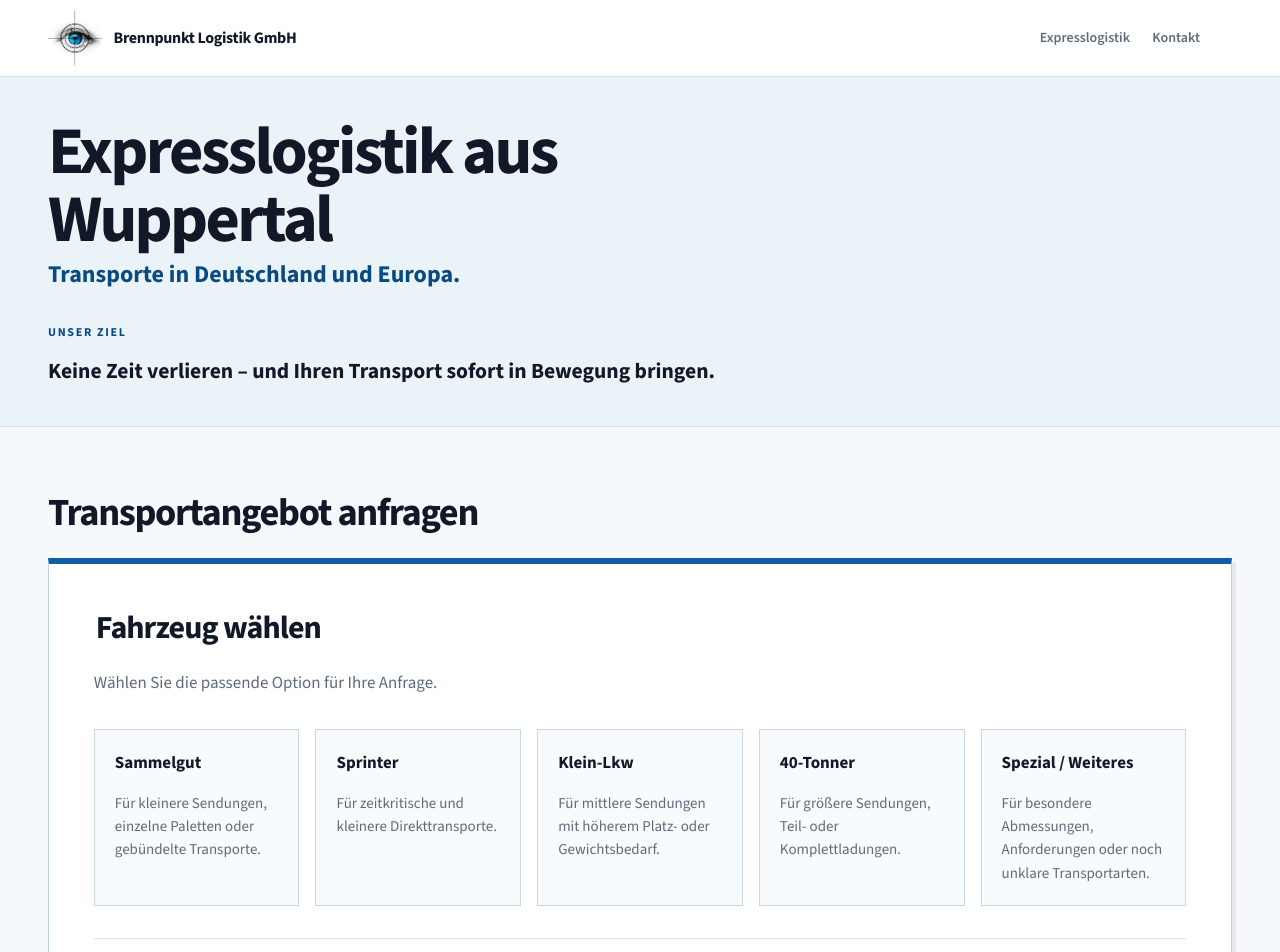
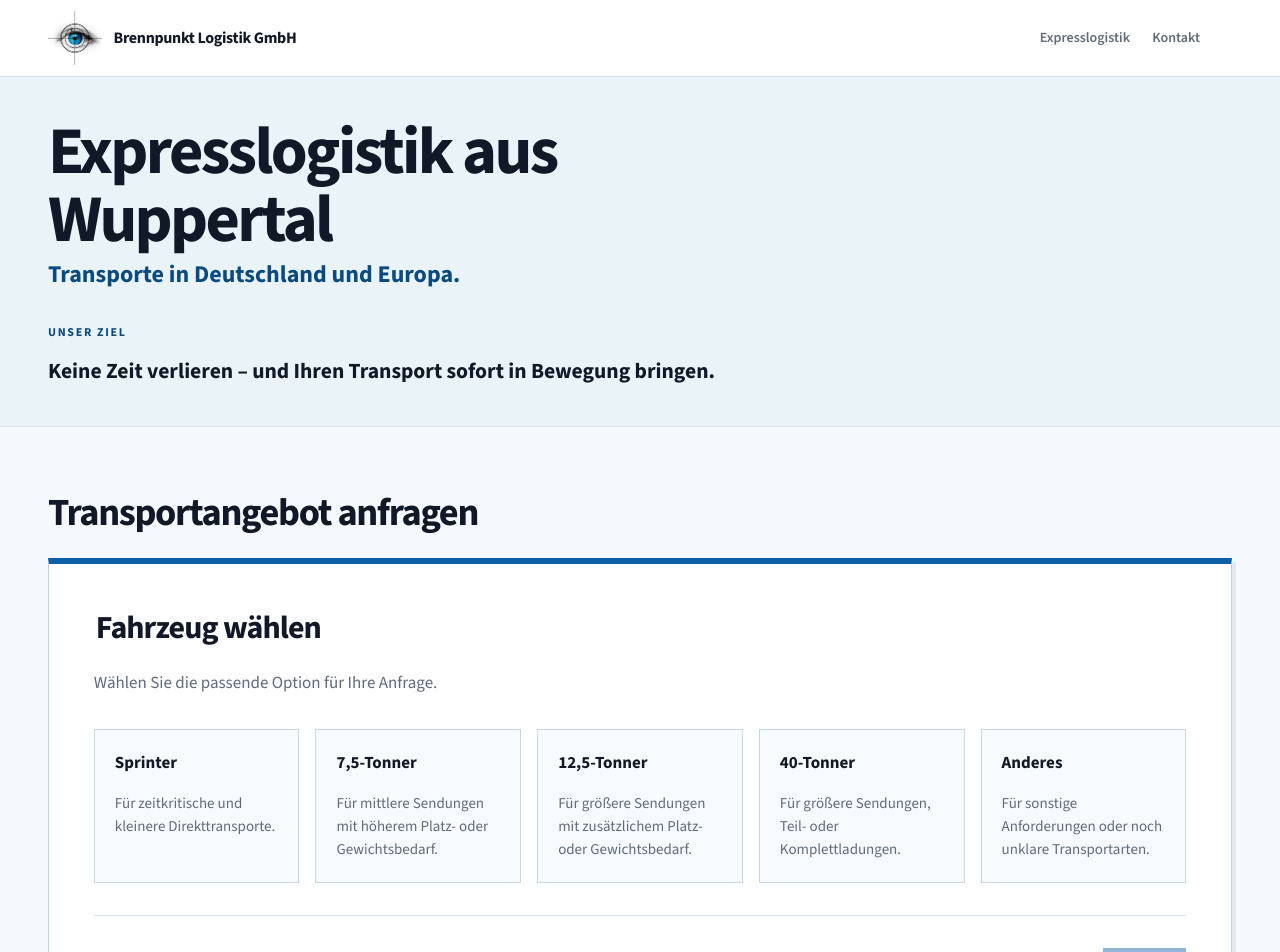
Before and after one commit to CornerDesign-Dominic/BPL-WEB, a Next.js app: page / in a window 1280 px wide. Shown: the top 952 px of the page. Built offline with nearby package versions, Linux system fonts and the light colour scheme.

Commit message:
Update transport type options and request form styling

```diff
--- a/src/app/api/transport-request/route.ts
+++ b/src/app/api/transport-request/route.ts
@@ -1,6 +1,6 @@
 import { NextResponse } from "next/server";
 
-const transportTypes = new Set(["groupage", "sprinter", "small-truck", "truck-40t", "special"]);
+const transportTypes = new Set(["sprinter", "truck-7-5t", "truck-12-5t", "truck-40t", "other"]);
 const emailPattern = /^[^\s@]+@[^\s@]+\.[^\s@]+$/;
 
 type TransportRequestPayload = Record<string, unknown>;
--- a/src/app/globals.css
+++ b/src/app/globals.css
@@ -138,7 +138,7 @@ h3 { margin-bottom: var(--space-2); font-size: 1.25rem; line-height: 1.22; }
 .request-progress span { display: grid; width: 2.5rem; height: 2.25rem; place-items: center; border: 1px solid var(--color-border-strong); border-radius: 0; background: var(--color-form-surface); font-size: var(--text-sm); font-weight: 800; transition: background-color var(--transition-fast), border-color var(--transition-fast), color var(--transition-fast), box-shadow var(--transition-fast); }
 .request-progress strong { max-width: 100%; overflow-wrap: anywhere; color: var(--color-text); font-size: 0.875rem; font-weight: 800; letter-spacing: 0.015em; line-height: 1.15; text-align: center; }
 .request-progress .is-current, .request-progress .is-complete { color: var(--color-text); }
-.request-progress .is-current span { color: var(--color-background); border-color: var(--color-primary); background: var(--color-primary); box-shadow: inset 0 -0.1875rem 0 var(--color-primary-dark); }
+.request-progress .is-current span { color: var(--color-background); border-color: var(--color-primary); background: var(--color-primary); box-shadow: none; }
 .request-progress .is-current strong { color: var(--color-primary-dark); }
 .request-progress .is-complete span { color: var(--color-primary-dark); border-color: var(--color-primary); background: var(--color-primary-soft); }
 .request-progress .is-locked button { cursor: not-allowed; opacity: 0.5; }
@@ -158,7 +158,17 @@ h3 { margin-bottom: var(--space-2); font-size: 1.25rem; line-height: 1.22; }
 .request-step { padding-top: var(--space-1); }
 .route-grid, .request-form-grid { display: grid; grid-template-columns: repeat(2, minmax(0, 1fr)); gap: var(--space-3); }
 .request-subfieldset { display: grid; gap: var(--space-2); padding: 1.25rem; border: 1px solid #d1dee8; border-radius: 0; background: var(--color-form-surface); box-shadow: none; }
-.request-subfieldset legend { padding: 0 var(--space-1); font-size: var(--text-sm); font-weight: 800; }
+.request-subfieldset legend {
+  margin-left: -0.25rem;
+  padding: 0.125rem 0.75rem 0.125rem 0.625rem;
+  border-left: 0.25rem solid var(--color-primary);
+  background: var(--color-form-surface);
+  color: var(--color-primary-dark);
+  font-size: 1.0625rem;
+  font-weight: 800;
+  letter-spacing: -0.01em;
+  line-height: 1.3;
+}
 .request-form-grid { margin-top: var(--space-3); }
 .request-form-grid--full { margin-top: var(--space-2); }
 .request-form-grid--full label:first-child { grid-column: 1 / -1; }
--- a/src/components/transport-request/types.ts
+++ b/src/components/transport-request/types.ts
@@ -1,18 +1,18 @@
 export const transportTypeOptions = [
-  {
-    value: "groupage",
-    label: "Sammelgut",
-    description: "Für kleinere Sendungen, einzelne Paletten oder gebündelte Transporte.",
-  },
   {
     value: "sprinter",
     label: "Sprinter",
     description: "Für zeitkritische und kleinere Direkttransporte.",
   },
   {
-    value: "small-truck",
-    label: "Klein-Lkw",
+    value: "truck-7-5t",
+    label: "7,5-Tonner",
     description: "Für mittlere Sendungen mit höherem Platz- oder Gewichtsbedarf.",
+  },
+  {
+    value: "truck-12-5t",
+    label: "12,5-Tonner",
+    description: "Für größere Sendungen mit zusätzlichem Platz- oder Gewichtsbedarf.",
   },
   {
     value: "truck-40t",
@@ -20,9 +20,9 @@ export const transportTypeOptions = [
     description: "Für größere Sendungen, Teil- oder Komplettladungen.",
   },
   {
-    value: "special",
-    label: "Spezial / Weiteres",
-    description: "Für besondere Abmessungen, Anforderungen oder noch unklare Transportarten.",
+    value: "other",
+    label: "Anderes",
+    description: "Für sonstige Anforderungen oder noch unklare Transportarten.",
   },
 ] as const;
 
```
